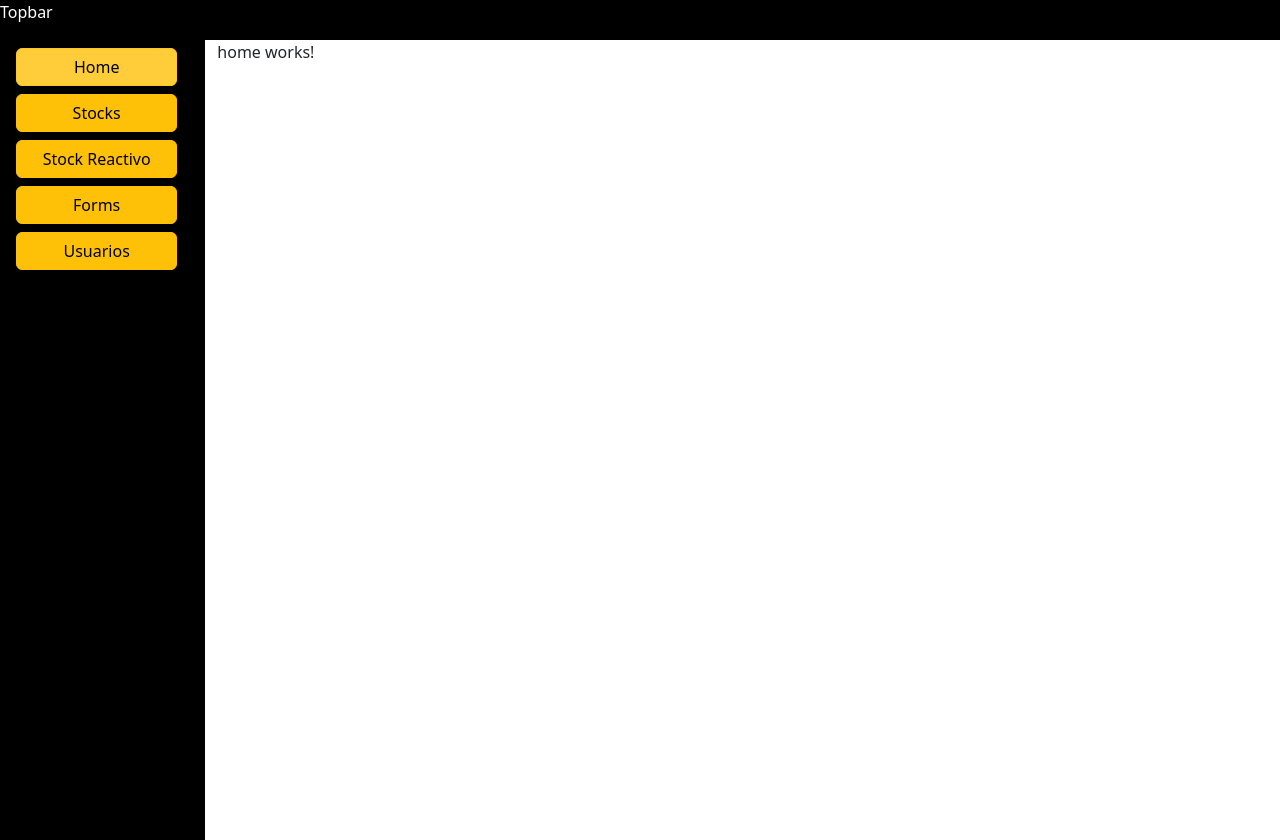
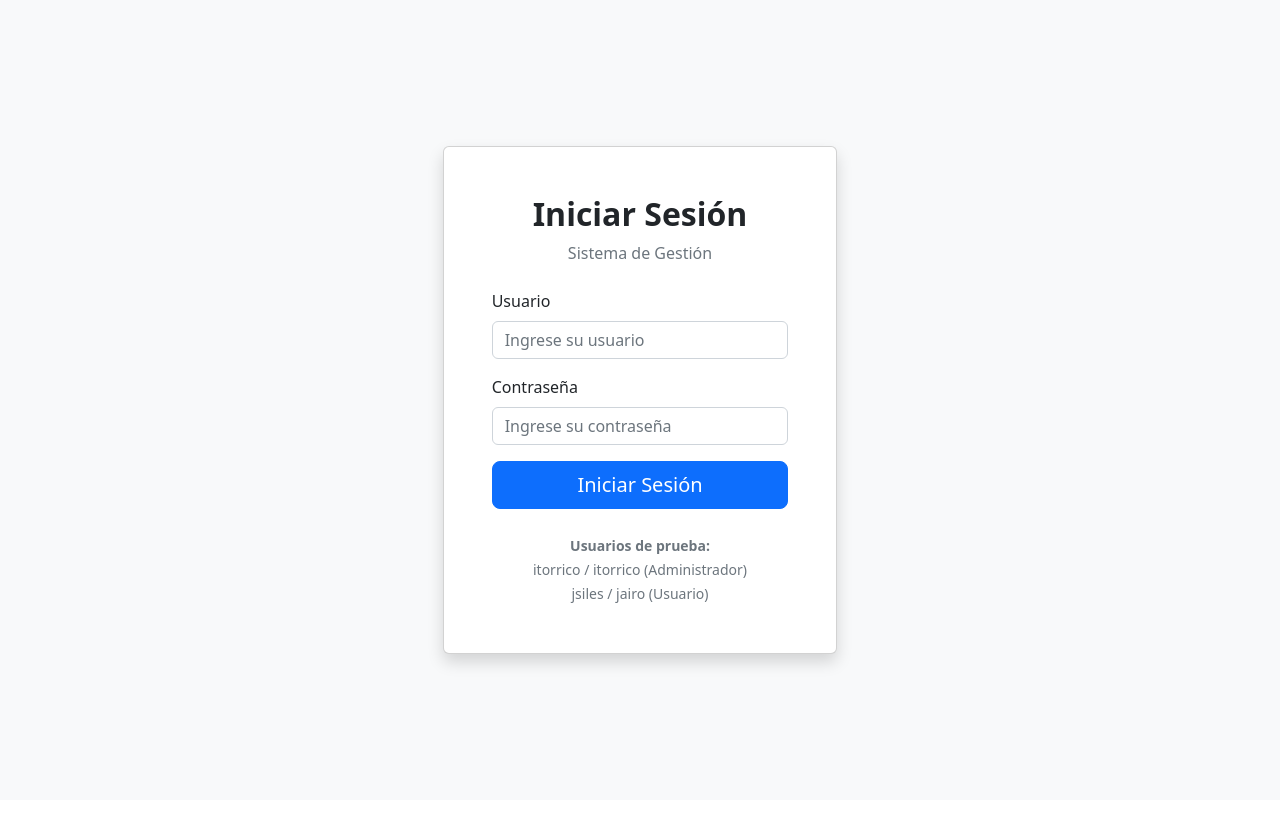
Before and after one commit to itorricom/app-crud-angular, an Angular app: page /login in a window 1280 px wide. Before the commit this address led to /. After the commit the page ends 800 px from the top, so only its background shows below. Built offline with nearby package versions, Linux system fonts and the light colour scheme.

Commit message:
implementar login, logout

```diff
--- a/src/app/app.routes.ts
+++ b/src/app/app.routes.ts
@@ -1,4 +1,5 @@
 import { Routes } from '@angular/router';
+import { authGuard, adminGuard } from './guards/auth.guard';
 
 export const routes: Routes = [
     {
@@ -7,25 +8,34 @@ export const routes: Routes = [
         children: [
             {
                 path: '',
-                loadComponent: () => import('./pages/home/home')
+                loadComponent: () => import('./pages/home/home'),
+                canActivate: [authGuard]
             },
             {
                 path: 'stocks',
-                loadComponent: () => import('./pages/stock/stock')
+                loadComponent: () => import('./pages/stock/stock'),
+                canActivate: [authGuard]
             },
             {
                 path: 'stock-reactive',
-                loadComponent: () => import('./pages/stock-reactive/stock-reactive')
+                loadComponent: () => import('./pages/stock-reactive/stock-reactive'),
+                canActivate: [authGuard]
             },
             {
                 path: 'forms',
-                loadComponent: () => import('./pages/reactive-forms/reactive-forms')
+                loadComponent: () => import('./pages/reactive-forms/reactive-forms'),
+                canActivate: [authGuard]
             },
             {
                 path: 'users',
-                loadChildren: () => import('./pages/user/user.routes')
+                loadChildren: () => import('./pages/user/user.routes'),
+                canActivate: [authGuard, adminGuard]
             }
         ]
+    },
+    {
+        path: 'login',
+        loadComponent: () => import('./pages/login/login').then(m => m.LoginComponent)
     },
     {
         path: '**',
--- /dev/null
+++ b/src/app/pages/login/login.html
@@ -0,0 +1,67 @@
+<div class="container-fluid vh-100 d-flex align-items-center justify-content-center bg-light">
+  <div class="row w-100 justify-content-center">
+    <div class="col-md-6 col-lg-4">
+      <div class="card shadow">
+        <div class="card-body p-5">
+          <div class="text-center mb-4">
+            <h2 class="fw-bold">Iniciar Sesión</h2>
+            <p class="text-muted">Sistema de Gestión</p>
+          </div>
+
+          @if (errorMessage) {
+          <div class="alert alert-danger" role="alert">
+            {{ errorMessage }}
+          </div>
+          }
+
+          <form [formGroup]="loginForm" (ngSubmit)="onSubmit()">
+            <div class="mb-3">
+              <label for="username" class="form-label">Usuario</label>
+              <input
+                type="text"
+                class="form-control"
+                [class.is-invalid]="isFieldInvalid('username')"
+                id="username"
+                formControlName="username"
+                placeholder="Ingrese su usuario">
+              <div class="invalid-feedback" *ngIf="isFieldInvalid('username')">
+                {{ getErrorMessage('username') }}
+              </div>
+            </div>
+
+            <div class="mb-3">
+              <label for="password" class="form-label">Contraseña</label>
+              <input
+                type="password"
+                class="form-control"
+                [class.is-invalid]="isFieldInvalid('password')"
+                id="password"
+                formControlName="password"
+                placeholder="Ingrese su contraseña">
+              <div class="invalid-feedback" *ngIf="isFieldInvalid('password')">
+                {{ getErrorMessage('password') }}
+              </div>
+            </div>
+
+            <div class="d-grid">
+              <button
+                type="submit"
+                class="btn btn-primary btn-lg"
+                [disabled]="isSubmitting">
+                {{ isSubmitting ? 'Iniciando sesión...' : 'Iniciar Sesión' }}
+              </button>
+            </div>
+          </form>
+
+          <div class="mt-4 text-center">
+            <small class="text-muted">
+              <strong>Usuarios de prueba:</strong><br>
+              itorrico / itorrico (Administrador)<br>
+              jsiles / jairo (Usuario)
+            </small>
+          </div>
+        </div>
+      </div>
+    </div>
+  </div>
+</div>
--- /dev/null
+++ b/src/app/pages/login/login.ts
@@ -0,0 +1,69 @@
+import { Component, inject } from '@angular/core';
+import { FormBuilder, FormGroup, ReactiveFormsModule, Validators } from '@angular/forms';
+import { Router } from '@angular/router';
+import { AuthService } from '../../services/auth.service';
+import { CommonModule } from '@angular/common';
+
+@Component({
+  selector: 'app-login',
+  standalone: true,
+  imports: [ReactiveFormsModule, CommonModule],
+  templateUrl: './login.html'
+})
+export class LoginComponent {
+  private fb = inject(FormBuilder);
+  private authService = inject(AuthService);
+  private router = inject(Router);
+
+  public loginForm: FormGroup;
+  public isSubmitting = false;
+  public errorMessage = '';
+
+  constructor() {
+    this.loginForm = this.fb.group({
+      username: ['', [Validators.required, Validators.minLength(3)]],
+      password: ['', [Validators.required, Validators.minLength(3)]]
+    });
+  }
+
+  onSubmit(): void {
+    if (this.loginForm.valid) {
+      this.isSubmitting = true;
+      this.errorMessage = '';
+
+      const { username, password } = this.loginForm.value;
+
+      this.authService.login(username, password).subscribe({
+        next: (user) => {
+          this.isSubmitting = false;
+          this.router.navigate(['/']);
+        },
+        error: (error) => {
+          this.isSubmitting = false;
+          this.errorMessage = 'Usuario o contraseña incorrectos';
+          console.error('Error al iniciar sesión:', error);
+        }
+      });
+    } else {
+      Object.keys(this.loginForm.controls).forEach(key => {
+        this.loginForm.controls[key].markAsTouched();
+      });
+    }
+  }
+
+  isFieldInvalid(fieldName: string): boolean {
+    const field = this.loginForm.get(fieldName);
+    return !!(field && field.invalid && field.touched);
+  }
+
+  getErrorMessage(fieldName: string): string {
+    const field = this.loginForm.get(fieldName);
+    if (field?.hasError('required')) {
+      return 'Este campo es requerido';
+    }
+    if (field?.hasError('minlength')) {
+      return `Mínimo ${field.errors?.['minlength'].requiredLength} caracteres`;
+    }
+    return '';
+  }
+}
--- a/src/app/pages/main-layout/main-layout.component.html
+++ b/src/app/pages/main-layout/main-layout.component.html
@@ -1,6 +1,4 @@
-<div class="row bg-black text-white">
-  <p>Topbar</p>
-</div>
+<app-topbar></app-topbar>
 
 <div class="row">
   <div class="col-2 bg-black text-white" style="height: 100vh">
--- a/src/app/pages/main-layout/main-layout.component.ts
+++ b/src/app/pages/main-layout/main-layout.component.ts
@@ -1,6 +1,7 @@
 import { Component } from '@angular/core';
 import { RouterOutlet } from '@angular/router';
 import { Sidebar } from '../../shared/sidebar/sidebar';
+import { Topbar } from '../../shared/topbar/topbar';
 import { AuthService } from '../../services/auth.service';
 import { CommonModule } from '@angular/common';
 
@@ -8,7 +9,7 @@ import { CommonModule } from '@angular/common';
   selector: 'app-main-layout',
   templateUrl: './main-layout.component.html',
   standalone: true,
-  imports: [RouterOutlet, Sidebar, CommonModule]
+  imports: [RouterOutlet, Sidebar, Topbar, CommonModule]
 })
 export default class MainLayoutComponent {
   constructor(public authService: AuthService) { }
--- a/src/app/services/auth.service.ts
+++ b/src/app/services/auth.service.ts
@@ -39,7 +39,6 @@ export class AuthService {
   logout() {
     localStorage.removeItem('currentUser');
     this.currentUserSubject.next(null);
-    window.location.href = '/login';
   }
 
   isAdmin(): boolean {
--- /dev/null
+++ b/src/app/shared/topbar/topbar.html
@@ -0,0 +1,17 @@
+<div class="row bg-dark text-white py-3 px-4">
+  <div class="col-6">
+    <h5 class="mb-0">Sistema de Gestión</h5>
+  </div>
+  <div class="col-6 text-end">
+    @if (authService.currentUserValue) {
+    <span class="me-3">
+      <i class="bi bi-person-circle"></i>
+      Bienvenido, <strong>{{ authService.currentUserValue.fullname }}</strong>
+      <span class="badge bg-info ms-2">{{ authService.currentUserValue.role }}</span>
+    </span>
+    <button class="btn btn-outline-light btn-sm" (click)="onLogout()">
+      <i class="bi bi-box-arrow-right"></i> Cerrar Sesión
+    </button>
+    }
+  </div>
+</div>
--- /dev/null
+++ b/src/app/shared/topbar/topbar.ts
@@ -0,0 +1,22 @@
+import { Component, inject } from '@angular/core';
+import { AuthService } from '../../services/auth.service';
+import { CommonModule } from '@angular/common';
+import { Router } from '@angular/router';
+
+@Component({
+  selector: 'app-topbar',
+  standalone: true,
+  imports: [CommonModule],
+  templateUrl: './topbar.html'
+})
+export class Topbar {
+  public authService = inject(AuthService);
+  private router = inject(Router);
+
+  onLogout(): void {
+    if (confirm('¿Está seguro que desea cerrar sesión?')) {
+      this.authService.logout();
+      this.router.navigate(['/']);
+    }
+  }
+}
```
